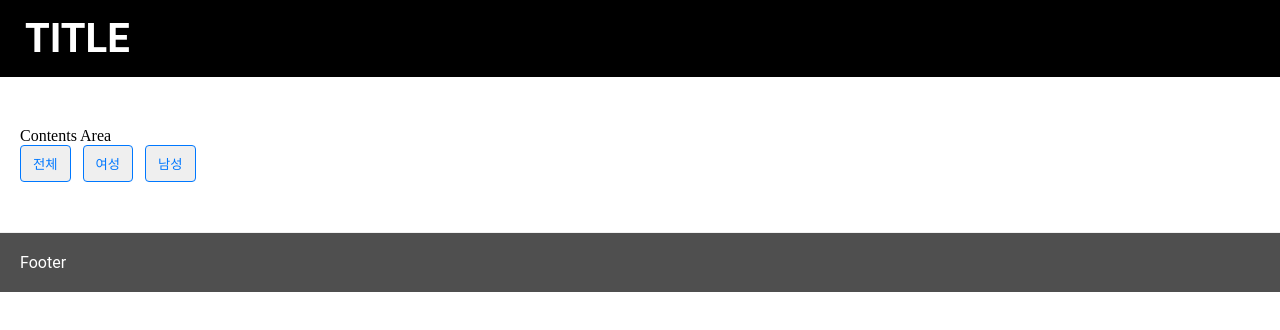
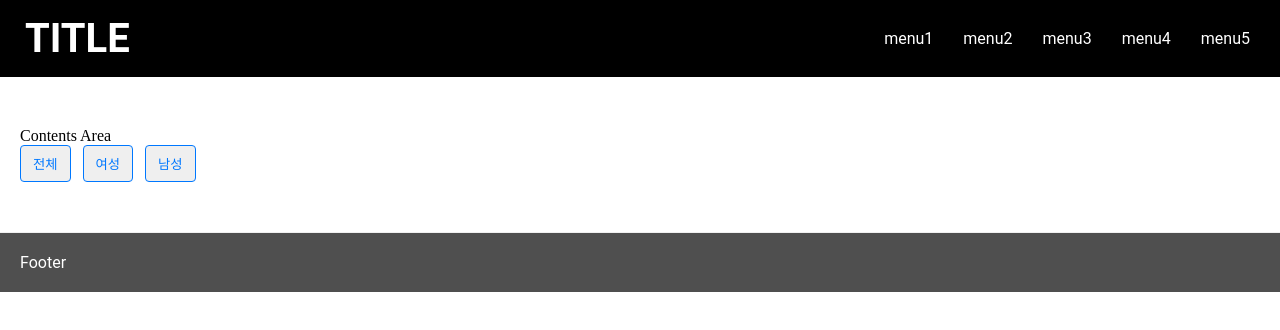
Before and after one commit to snyvvZ/react, a React (Create React App) app: page / in a window 1280 px wide. Shown: the top 330 px of the page. Built offline with nearby package versions, Linux system fonts and the light colour scheme.

Commit message:
GNB 추가

```diff
--- /dev/null
+++ b/src/components/GNB.js
@@ -0,0 +1,74 @@
+import React from 'react';
+import styled from 'styled-components';
+import variables from "../styles/variables";
+import mixins from "../styles/mixins";
+
+const StyledGNB = styled.nav`
+    display: flex;
+    padding-right: 20px;
+    margin-left: auto;
+
+  > h2 {
+    ${mixins.blind};
+  }
+`;
+
+const StyledAnchor = styled.a`
+  display: flex;
+  aligns-item: center;
+  justify-content: center;
+  padding: 10px;
+  color: ${variables.white};
+
+  & + & {
+      margin-left: 10px;
+  }
+`;
+
+const menus = [
+  {
+    key: 1,
+    name: 'menu1',
+    link: '#anchor',
+  },
+  {
+    key: 2,
+    name: 'menu2',
+    link: '#anchor',
+  },
+  {
+    key: 3,
+    name: 'menu3',
+    link: '#anchor',
+  },
+  {
+    key: 4,
+    name: 'menu4',
+    link: '#anchor',
+  },
+  {
+    key: 5,
+    name: 'menu5',
+    link: '#anchor',
+  },
+]
+
+const menusItem = menus.map((items) => {
+    return <StyledAnchor
+        href={items.link}
+        key={items.key}
+    >
+        {items.name}
+    </StyledAnchor>;
+});
+
+const GNB = () => {
+    return(<>
+        <StyledGNB>
+          <h2>Navigation Menus</h2>
+          {menusItem}
+        </StyledGNB>
+    </>)
+}
+
+export default GNB;
--- a/src/components/Header.js
+++ b/src/components/Header.js
@@ -2,10 +2,13 @@ import React from "react";
 import styled from "styled-components";
 import variables from "../styles/variables";
 import mixins from "../styles/mixins";
+import GNB from './GNB';
 
 const StyledHeader = styled.header`
   ${mixins.resetFont};
 
+  display: flex;
+  align-items: center;
   background-color: ${({ theme }) => theme.primaryColor};
 `;
 
@@ -20,6 +23,7 @@ const Header = () => {
   return (
     <StyledHeader>
       <StyledTitle>TITLE</StyledTitle>
+      <GNB />
     </StyledHeader>
   );
 };
--- a/src/styles/GlobalStyle.js
+++ b/src/styles/GlobalStyle.js
@@ -5,6 +5,10 @@ const GlobalStyle = createGlobalStyle`
         padding: 0;
         margin: 0;
     }
+
+    a {
+        text-decoration: none;
+    }
 `
 
 export default GlobalStyle;
--- a/src/styles/mixins.js
+++ b/src/styles/mixins.js
@@ -9,9 +9,18 @@ const resetFont = css`
     sans-serif;
 `;
 
+const blind = css`
+  display: block;
+  width: 0;
+  height: 0;
+  visibility: hidden;
+  position: absolute;
+`;
+
 const mixins = {
   resetSection,
   resetFont,
+  blind,
 };
 
 export default mixins;
```
